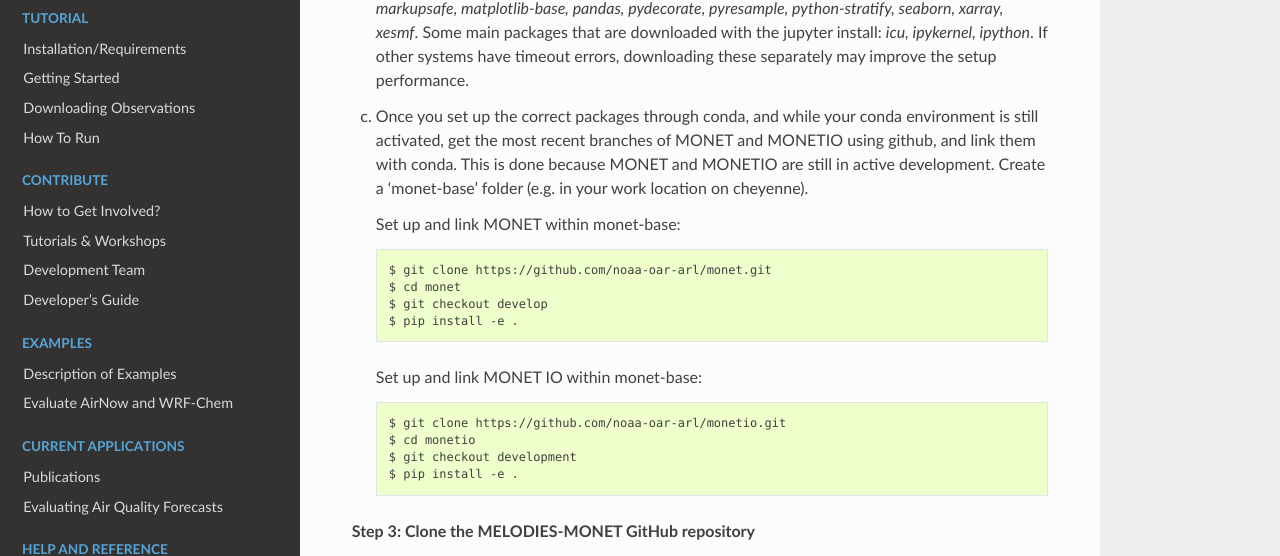
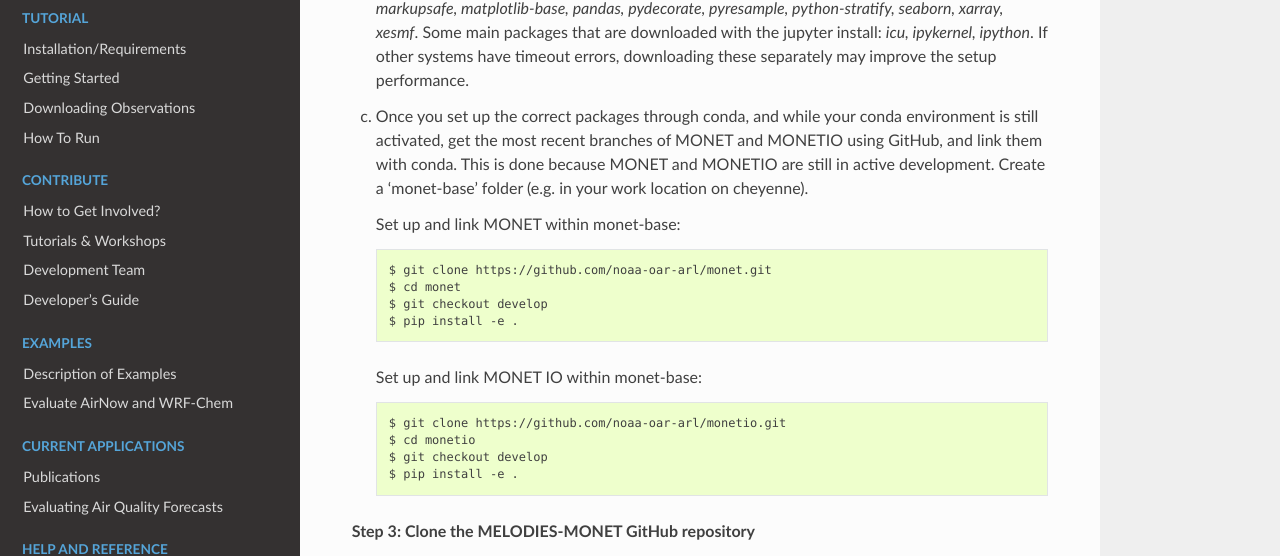
Before and after one commit to NOAA-CSL/MELODIES-MONET, a Sphinx documentation site: the page built from docs/appendix/machine-specific-install.rst, in a window 1280 px wide and 900 px high, scrolled down 1548 px. Shown: the part 151-707 px from the top of the window. Built offline with Sphinx 7.4.7 and the Read the Docs theme 2.0.0, drawn with Linux system fonts in a browser that asks for light colours; some of the changed text lies outside the part shown.

Commit message:
monetio develop branch name change

```diff
--- a/docs/appendix/machine-specific-install.rst
+++ b/docs/appendix/machine-specific-install.rst
@@ -79,7 +79,7 @@ dependencies.
 
 (c) Once you set up the correct packages through conda, and while your conda
     environment is still activated, get the most recent branches of MONET and
-    MONETIO using github, and link them with conda. This is done because MONET
+    MONETIO using GitHub, and link them with conda. This is done because MONET
     and MONETIO are still in active development. Create a 'monet-base' folder
     (e.g. in your work location on cheyenne).
 
@@ -94,7 +94,7 @@ dependencies.
 
     $ git clone https://github.com/noaa-oar-arl/monetio.git
     $ cd monetio
-    $ git checkout development
+    $ git checkout develop
     $ pip install -e .
 
 **Step 3: Clone the MELODIES-MONET GitHub repository** ::
@@ -212,7 +212,7 @@ environment for running and developing MELODIES MONET.
 
       $ git clone git@github.com:noaa-oar-arl/monetio.git
       $ cd monetio
-      $ git checkout development
+      $ git checkout develop
       $ pip install -e .
 
    * Hera has download restrictions, so link the required cartopy shapefiles
--- a/docs/tutorial/installation.rst
+++ b/docs/tutorial/installation.rst
@@ -51,7 +51,7 @@ MONETIO::
     $ conda install -y -c conda-forge monet
     $ conda install -y -c conda-forge monetio
 
-(b) Clone and link the latest versions of MONET and MONETIO from github to
+(b) Clone and link the latest versions of MONET and MONETIO from GitHub to
 your conda environment::
 
     $ git clone git@github.com:noaa-oar-arl/monet.git
@@ -61,7 +61,7 @@ your conda environment::
 
     $ git clone git@github.com:noaa-oar-arl/monetio.git
     $ cd monetio
-    $ git checkout development
+    $ git checkout develop
     $ pip install -e .
 
 \(c) Clone the MELODIES MONET package::
```
